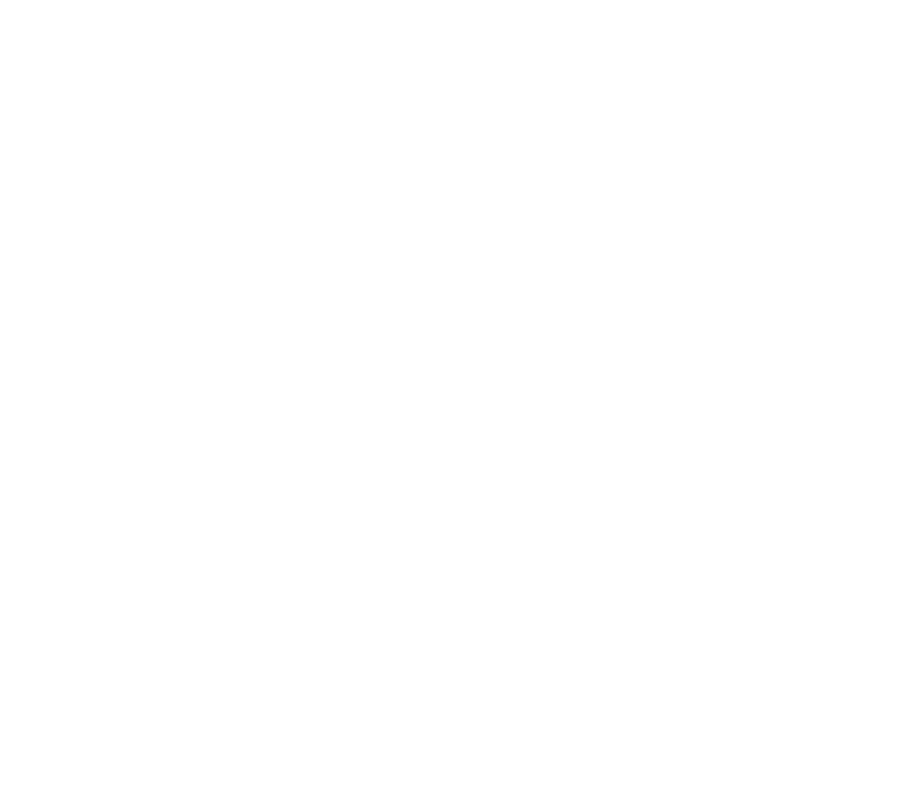
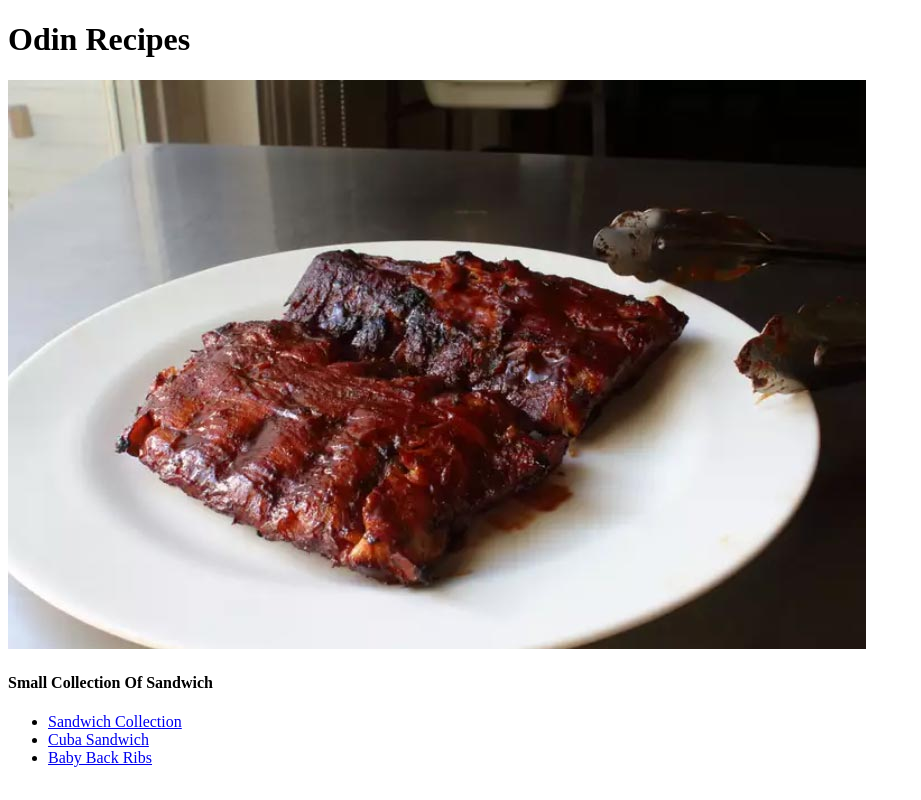
Before and after one commit to bedesignermonir/odin-recipes, a plain HTML site: page index.html in a window 1280 px wide. Shown: the whole page, without its empty margins (0-921 px from the left). Drawn offline with Linux system fonts and the light colour scheme.

Commit message:
add the image and list with link

```diff
--- a/index.html
+++ b/index.html
@@ -4,11 +4,21 @@
 <head>
     <meta charset="UTF-8">
     <meta name="viewport" content="width=device-width, initial-scale=1.0">
-    <title>Document</title>
+    <title>Odin Recipes</title>
+
 </head>
 
+
 <body>
-
+    <h1>Odin Recipes</h1>
+    <img src="food.jpg" alt="">
+    <h4>Small Collection Of Sandwich</h4>
+    <ul>
+        <li><a href="https://www.allrecipes.com/recipe/274040/chef-johns-copycat-mcrib-sandwich/">Sandwich
+                Collection</a></li>
+        <li><a href="https://www.allrecipes.com/recipe/256968/chef-johns-cuban-sandwich/">Cuba Sandwich</a></li>
+        <li><a href="https://www.allrecipes.com/recipe/14539/prize-winning-baby-back-ribs/">Baby Back Ribs</a></li>
+    </ul>
 </body>
 
 </html>
```
Also changed, not shown: food.jpg (added).
